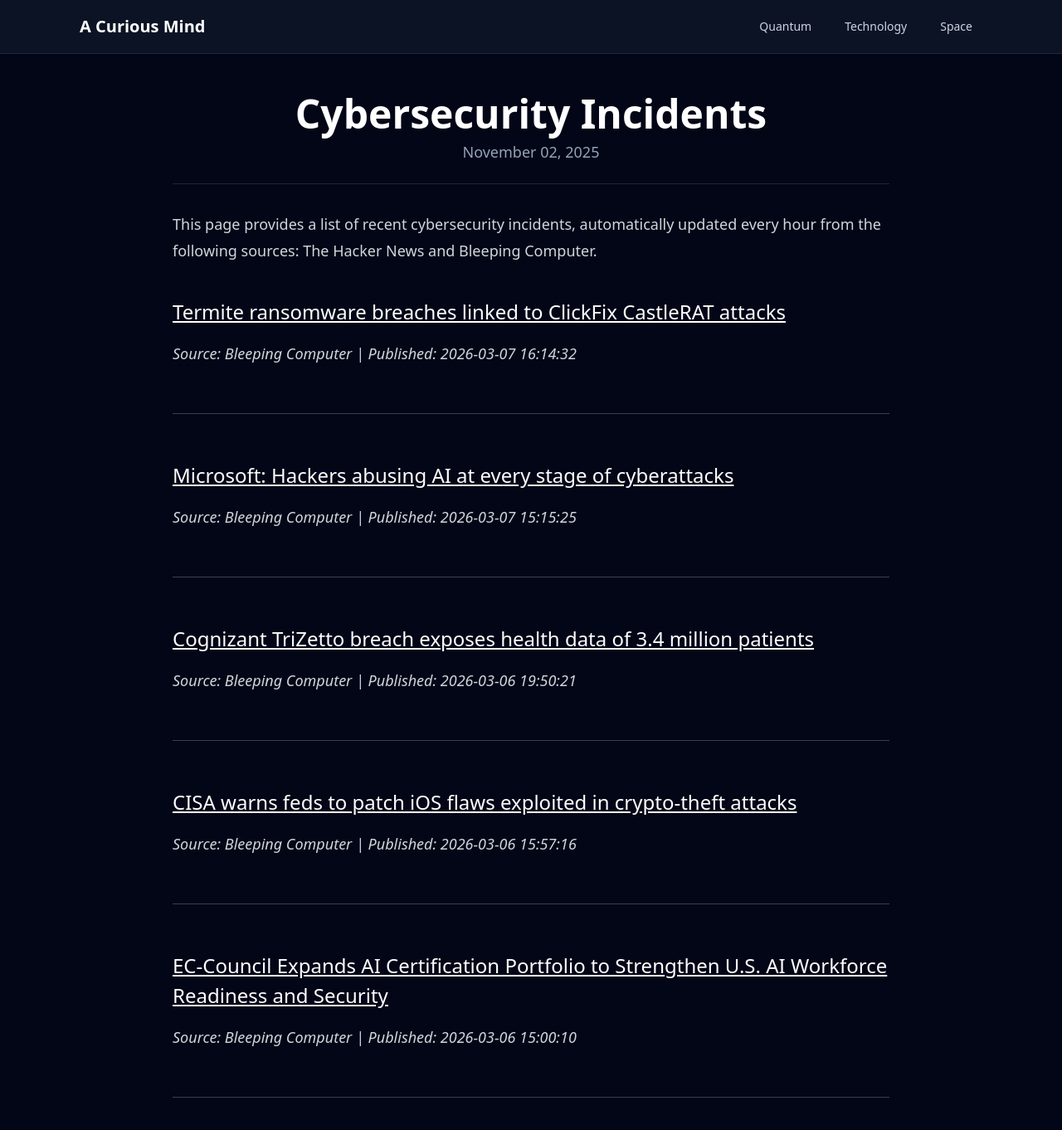
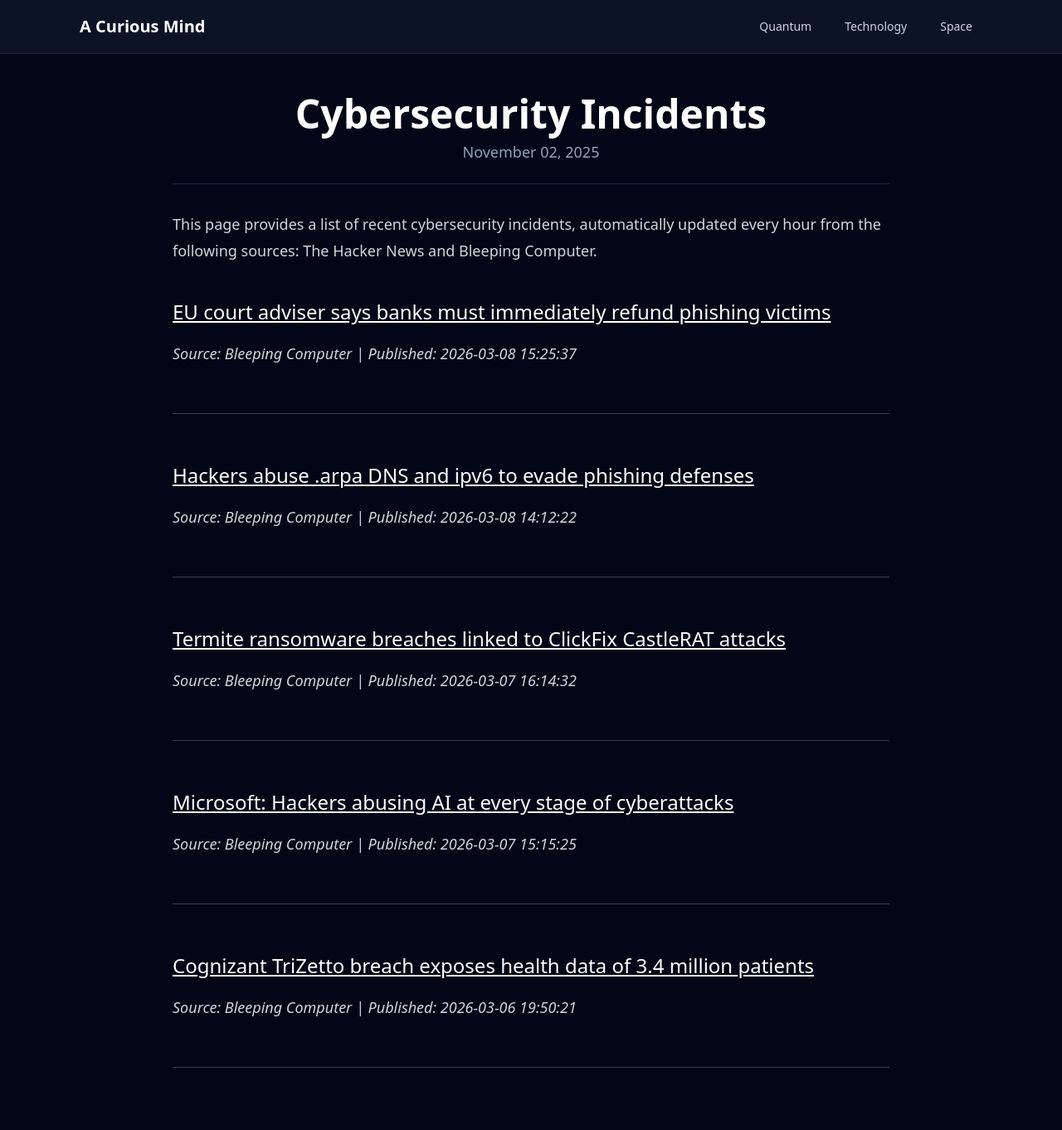
Before and after one commit to onehl7/onehl7.github.io, a Jekyll site: the page built from _posts/2025-11-02-cybersecurity-incidents.md, in a window 1280 px wide and 1400 px high. Shown: the top 1362 px of the window at 83% size. Built offline with Jekyll 4.4.1, drawn with Linux system fonts in a browser that asks for light colours; nearby versions of some CDN libraries.

Commit message:
Update news data

```diff
--- a/_data/news.json
+++ b/_data/news.json
@@ -1,4 +1,16 @@
 [
+  {
+    "source": "Bleeping Computer",
+    "title": "EU court adviser says banks must immediately refund phishing victims",
+    "link": "https://www.bleepingcomputer.com/news/legal/eu-court-adviser-says-banks-must-immediately-refund-phishing-victims/",
+    "published": "2026-03-08 15:25:37"
+  },
+  {
+    "source": "Bleeping Computer",
+    "title": "Hackers abuse .arpa DNS and ipv6 to evade phishing defenses",
+    "link": "https://www.bleepingcomputer.com/news/security/hackers-abuse-arpa-dns-and-ipv6-to-evade-phishing-defenses/",
+    "published": "2026-03-08 14:12:22"
+  },
   {
     "source": "Bleeping Computer",
     "title": "Termite ransomware breaches linked to ClickFix CastleRAT attacks",
@@ -16,17 +28,5 @@
     "title": "Cognizant TriZetto breach exposes health data of 3.4 million patients",
     "link": "https://www.bleepingcomputer.com/news/security/cognizant-trizetto-breach-exposes-health-data-of-34-million-patients/",
     "published": "2026-03-06 19:50:21"
-  },
-  {
-    "source": "Bleeping Computer",
-    "title": "CISA warns feds to patch iOS flaws exploited in crypto-theft attacks",
-    "link": "https://www.bleepingcomputer.com/news/security/cisa-warns-of-apple-flaws-exploited-in-spyware-crypto-theft-attacks/",
-    "published": "2026-03-06 15:57:16"
-  },
-  {
-    "source": "Bleeping Computer",
-    "title": "EC-Council Expands AI Certification Portfolio to Strengthen U.S. AI Workforce Readiness and Security",
-    "link": "https://www.bleepingcomputer.com/news/security/ec-council-expands-ai-certification-portfolio-to-strengthen-us-ai-workforce-readiness-and-security/",
-    "published": "2026-03-06 15:00:10"
   }
 ]
```
